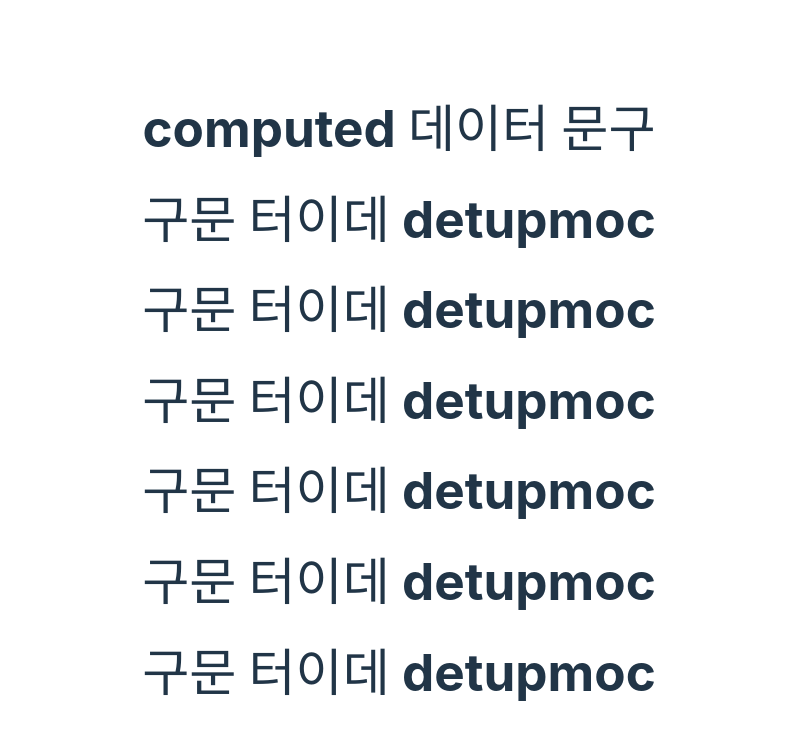
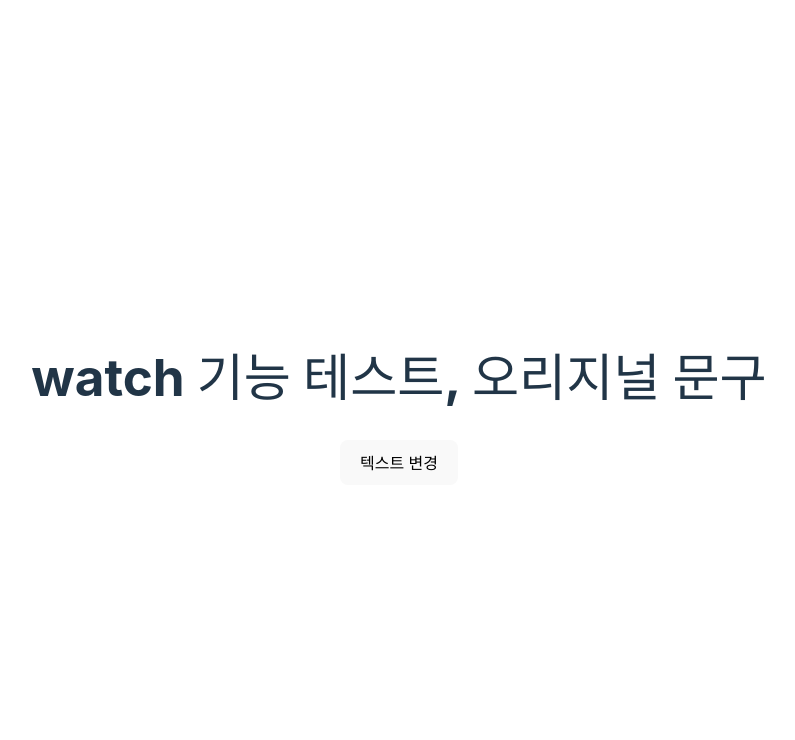
Before and after one commit to BearNUNU/Vue---Basic, a Vue app: page / in a window 1280 px wide. Shown: the top 740 px of the page, without its empty margins (241-1036 px from the left). Built offline with nearby package versions, Linux system fonts and the light colour scheme.

Commit message:
CH. 7 : vueData3
watch

```diff
--- a/src/App.vue
+++ b/src/App.vue
@@ -5,7 +5,8 @@
     <!-- <userInterface2/> -->
     <!-- <userInterface3/> -->
     <!-- <vueData1 /> -->
-       <vueData2 />
+    <!-- <vueData2 /> -->
+   <vueData3 />
   </div>
 </template>
 
@@ -16,6 +17,7 @@ import userInterface2 from "./components/userInterface2.vue"
 import userInterface3 from "./components/userInterface3.vue"
 import vueData1 from "./components/vueData1.vue"
 import vueData2 from "./components/vueData2.vue"
+import vueData3 from "./components/vueData3.vue"
 </script>
 
 <style></style>
--- /dev/null
+++ b/src/components/vueData3.vue
@@ -0,0 +1,31 @@
+<template>
+    <div>
+        <h1>{{ text }}</h1>
+        <button v-on:click="changeMessage">텍스트 변경</button>
+    </div>
+</template>
+
+<script setup>
+import { ref, watch } from "vue";
+
+const text = ref("watch 기능 테스트, 오리지널 문구");
+const changeCheck = ref(false);
+watch(() => {
+    window.alert('변경 감지');
+}, { immediate: true });
+
+const changeMessage = () => {
+    console.log('함수 호출 확인');
+    console.log(changeCheck.value);
+    changeCheck.value = !changeCheck.value;
+
+    if (changeCheck.value === true) {
+        text.value = '텍스트 변경 완료';
+    } else {
+        text.value = "watch 기능 테스트, 오리지널 문구";
+    }
+}
+</script>
+
+<style scoped>
+</style>
```
